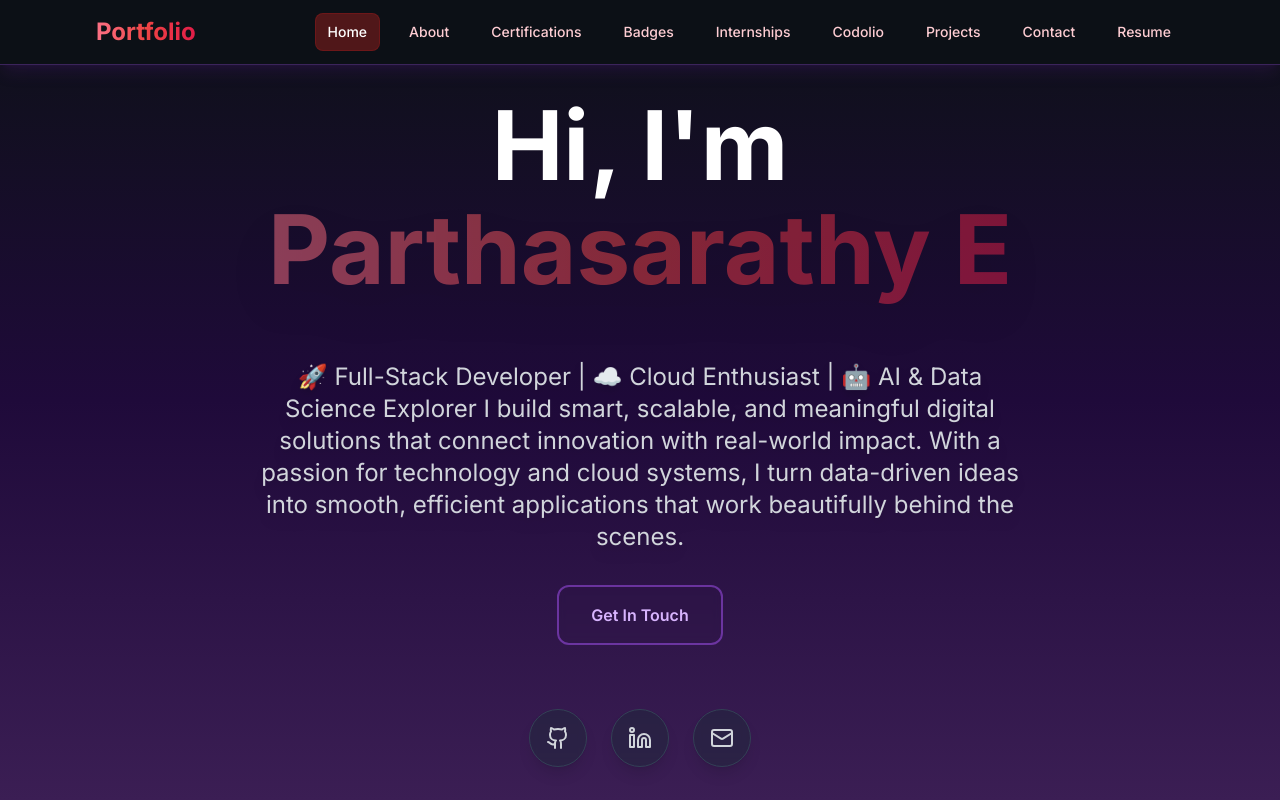
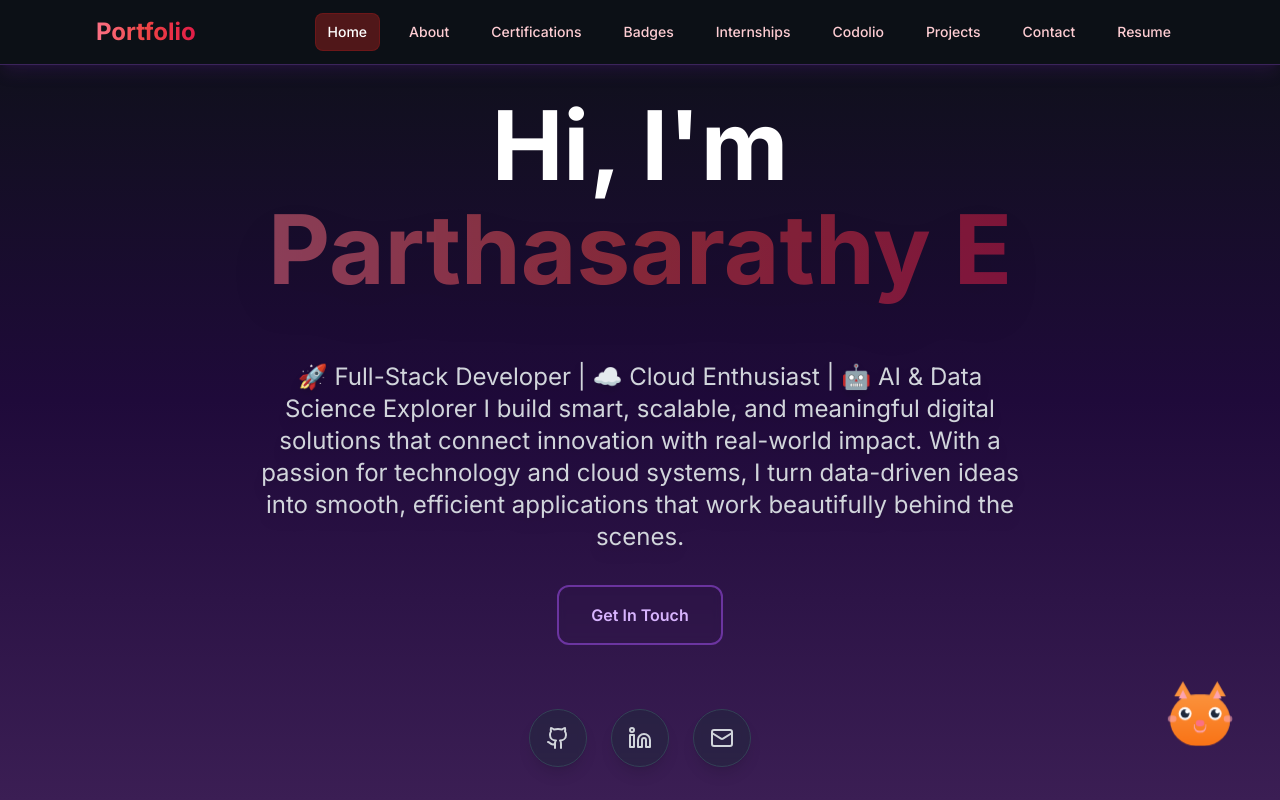
Before and after one commit to sara020706/Portfolio-by-sara, a React (Vite) app in the folder project/: page / in a window 1280 px wide. Shown: the top 800 px of the page. Built offline with nearby package versions, Linux system fonts and the light colour scheme.

Commit message:
added new 3D corner component

```diff
--- a/project/src/App.tsx
+++ b/project/src/App.tsx
@@ -1,4 +1,4 @@
-import React, { useState, useEffect } from 'react';
+import { useState, useEffect } from 'react';
 import Navigation from './components/Navigation';
 import Hero from './components/Hero';
 import About from './components/About';
@@ -9,10 +9,10 @@ import Codolio from './components/Codolio';
 import Projects from './components/Projects';
 import Contact from './components/Contact';
 import Footer from './components/Footer';
+import Corner3D from './components/Corner3D';
 
 function App() {
   const [activeSection, setActiveSection] = useState('home');
-  const [isDark, setIsDark] = useState(true);
 
   useEffect(() => {
     // Initialize dark mode
@@ -39,19 +39,8 @@ function App() {
     return () => window.removeEventListener('scroll', handleScroll);
   }, []);
 
-  const toggleTheme = () => {
-    const newIsDark = !isDark;
-    setIsDark(newIsDark);
-
-    if (newIsDark) {
-      document.documentElement.classList.add('dark');
-    } else {
-      document.documentElement.classList.remove('dark');
-    }
-  };
-
   return (
-    <div className={`${isDark ? 'dark' : 'not-dark'} transition-colors duration-300`}>
+    <div className="dark transition-colors duration-300">
       {/* Scrollbar styles matching black + red theme */}
       <style>{`
         /* WebKit browsers */
@@ -66,28 +55,10 @@ function App() {
 
         /* Firefox */
         .dark { scrollbar-color: #ef4444 rgba(15,23,42,0.6); }
-
-        /* Light / not-dark fallback */
-        .not-dark ::-webkit-scrollbar-track { background: rgba(243,244,246,0.6); }
-        .not-dark ::-webkit-scrollbar-thumb {
-          background: linear-gradient(180deg,#94a3b8 0%, #64748b 100%);
-          border-radius: 9999px;
-          border: 3px solid rgba(255,255,255,0);
-          background-clip: padding-box;
-        }
-        .not-dark { scrollbar-color: #64748b rgba(243,244,246,0.6); }
       `}</style>
 
-      <div className={`min-h-screen transition-colors duration-300 ${
-        isDark
-          ? 'bg-gradient-to-br from-slate-900 via-purple-900 to-slate-900'
-          : 'bg-gradient-to-br from-gray-50 via-blue-50 to-purple-50'
-      }`}>
-        <Navigation
-          activeSection={activeSection}
-          isDark={isDark}
-          toggleTheme={toggleTheme}
-        />
+      <div className="min-h-screen transition-colors duration-300 bg-gradient-to-br from-slate-900 via-purple-900 to-slate-900">
+        <Navigation activeSection={activeSection} />
         <Hero />
         <About />
         <Certifications />
@@ -97,6 +68,7 @@ function App() {
         <Projects />
         <Contact />
         <Footer />
+        <Corner3D />
       </div>
     </div>
   );
--- /dev/null
+++ b/project/src/components/Corner3D.tsx
@@ -0,0 +1,150 @@
+import React, { useEffect, useRef } from 'react';
+
+const Corner3D: React.FC = () => {
+  const containerRef = useRef<HTMLDivElement | null>(null);
+  const innerRef = useRef<HTMLDivElement | null>(null);
+
+  useEffect(() => {
+    const container = containerRef.current;
+    const inner = innerRef.current;
+    if (!container || !inner) return;
+
+    let frame: number | null = null;
+
+    const handleMove = (e: MouseEvent) => {
+      if (!container || !inner) return;
+      const rect = container.getBoundingClientRect();
+      const cx = rect.left + rect.width / 2;
+      const cy = rect.top + rect.height / 2;
+      const dx = e.clientX - cx;
+      const dy = e.clientY - cy;
+
+      // Normalize by size and clamp
+      const nx = Math.max(-1, Math.min(1, dx / (rect.width / 2)));
+      const ny = Math.max(-1, Math.min(1, dy / (rect.height / 2)));
+
+      // Map to rotation degrees
+      const rotateY = nx * 12; // left/right
+      const rotateX = -ny * 12; // up/down (invert so cursor up -> rotateX negative)
+
+      if (frame) cancelAnimationFrame(frame);
+      frame = requestAnimationFrame(() => {
+        if (inner) {
+          inner.style.transform = `rotateX(${rotateX}deg) rotateY(${rotateY}deg) translateZ(0)`;
+          inner.style.transition = 'transform 120ms linear';
+        }
+      });
+    };
+
+    const handleLeave = () => {
+      if (frame) cancelAnimationFrame(frame);
+      if (inner) {
+        inner.style.transition = 'transform 400ms cubic-bezier(.2,.9,.2,1)';
+        inner.style.transform = `rotateX(0deg) rotateY(0deg) translateZ(0)`;
+      }
+    };
+
+    window.addEventListener('mousemove', handleMove);
+    window.addEventListener('mouseout', handleLeave);
+
+    return () => {
+      window.removeEventListener('mousemove', handleMove);
+      window.removeEventListener('mouseout', handleLeave);
+      if (frame) cancelAnimationFrame(frame);
+    };
+  }, []);
+
+  return (
+    // hidden on small screens to avoid overlaying mobile interactions
+    <div
+      ref={containerRef}
+      aria-hidden
+      className="fixed right-6 bottom-6 z-50 hidden md:block"
+      style={{ width: 112, height: 112 }}
+    >
+      {/* Perspective wrapper */}
+      <div
+        style={{
+          width: '100%',
+          height: '100%',
+          perspective: 700,
+          WebkitPerspective: 700,
+        }}
+      >
+        <div
+          ref={innerRef}
+          className="w-full h-full flex items-center justify-center"
+          style={{ transformStyle: 'preserve-3d', willChange: 'transform', transition: 'transform 300ms ease' }}
+        >
+          {/* 3D Fox/Cat Animal */}
+          <div
+            className="relative"
+            style={{ transform: 'translateZ(48px)' }}
+          >
+            {/* Face */}
+            <div className="w-14 h-12 bg-gradient-to-b from-orange-400 to-orange-500 rounded-full relative">
+              {/* Ears */}
+              <div
+                className="absolute -top-3 left-1 w-0 h-0"
+                style={{
+                  borderLeft: '8px solid transparent',
+                  borderRight: '8px solid transparent',
+                  borderBottom: '14px solid #fb923c'
+                }}
+              />
+              <div
+                className="absolute -top-3 right-1 w-0 h-0"
+                style={{
+                  borderLeft: '8px solid transparent',
+                  borderRight: '8px solid transparent',
+                  borderBottom: '14px solid #fb923c'
+                }}
+              />
+              {/* Inner ears */}
+              <div
+                className="absolute -top-1 left-2 w-0 h-0"
+                style={{
+                  borderLeft: '4px solid transparent',
+                  borderRight: '4px solid transparent',
+                  borderBottom: '8px solid #fda4af'
+                }}
+              />
+              <div
+                className="absolute -top-1 right-2 w-0 h-0"
+                style={{
+                  borderLeft: '4px solid transparent',
+                  borderRight: '4px solid transparent',
+                  borderBottom: '8px solid #fda4af'
+                }}
+              />
+
+              {/* Eyes */}
+              <div className="absolute top-3 left-2 w-3 h-3 bg-white rounded-full flex items-center justify-center">
+                <div className="w-2 h-2 bg-slate-800 rounded-full relative">
+                  <div className="absolute top-0 right-0 w-1 h-1 bg-white rounded-full" />
+                </div>
+              </div>
+              <div className="absolute top-3 right-2 w-3 h-3 bg-white rounded-full flex items-center justify-center">
+                <div className="w-2 h-2 bg-slate-800 rounded-full relative">
+                  <div className="absolute top-0 right-0 w-1 h-1 bg-white rounded-full" />
+                </div>
+              </div>
+
+              {/* Nose */}
+              <div className="absolute top-6 left-1/2 -translate-x-1/2 w-2 h-1.5 bg-rose-400 rounded-full" />
+
+              {/* Mouth */}
+              <div className="absolute top-7 left-1/2 -translate-x-1/2 w-3 h-2 border-b-2 border-l border-r border-rose-300 rounded-b-full" />
+
+              {/* Cheeks */}
+              <div className="absolute top-5 -left-0.5 w-2 h-1.5 bg-rose-300/60 rounded-full" />
+              <div className="absolute top-5 -right-0.5 w-2 h-1.5 bg-rose-300/60 rounded-full" />
+            </div>
+          </div>
+        </div>
+      </div>
+    </div>
+  );
+};
+
+export default Corner3D;
```
